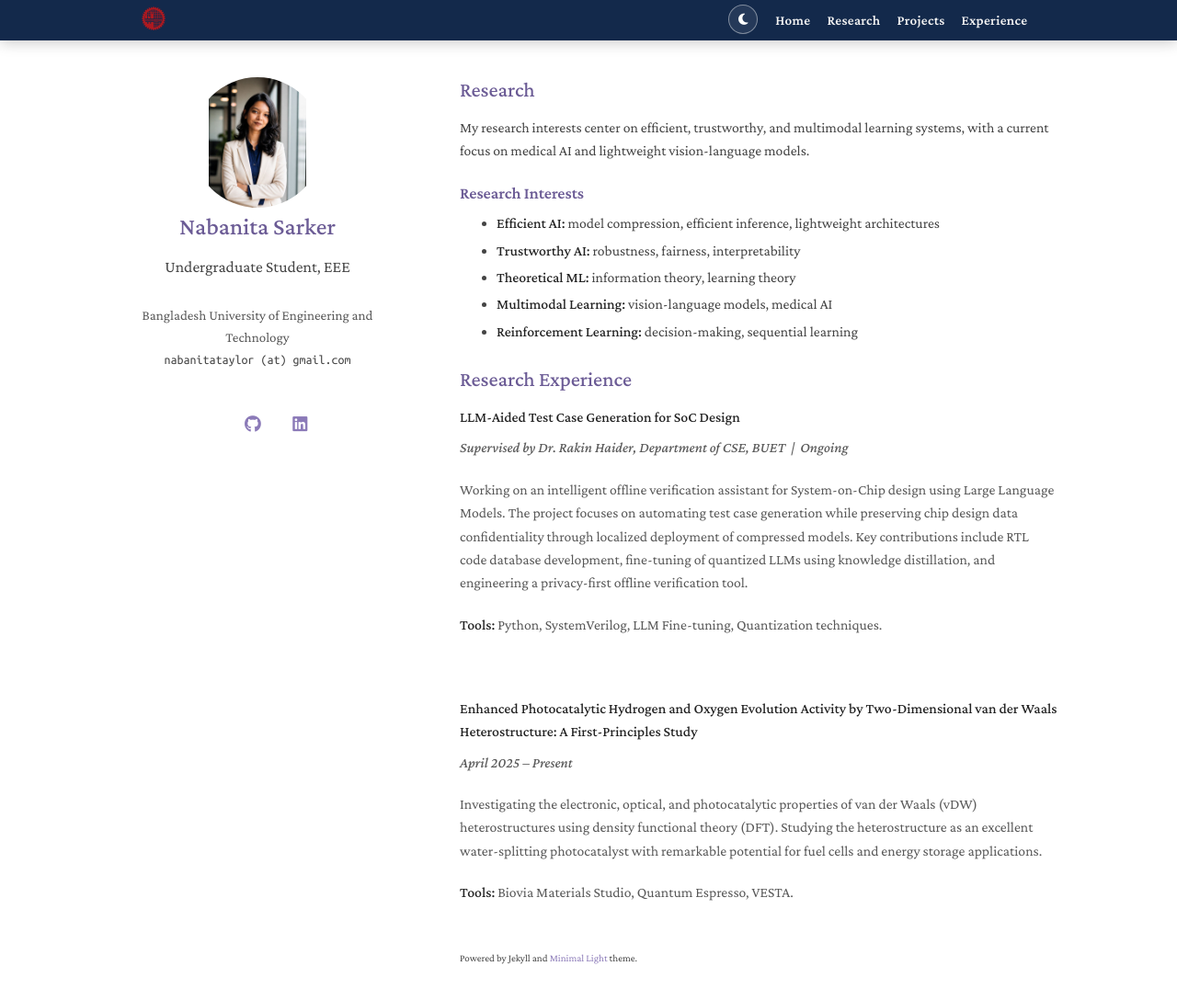
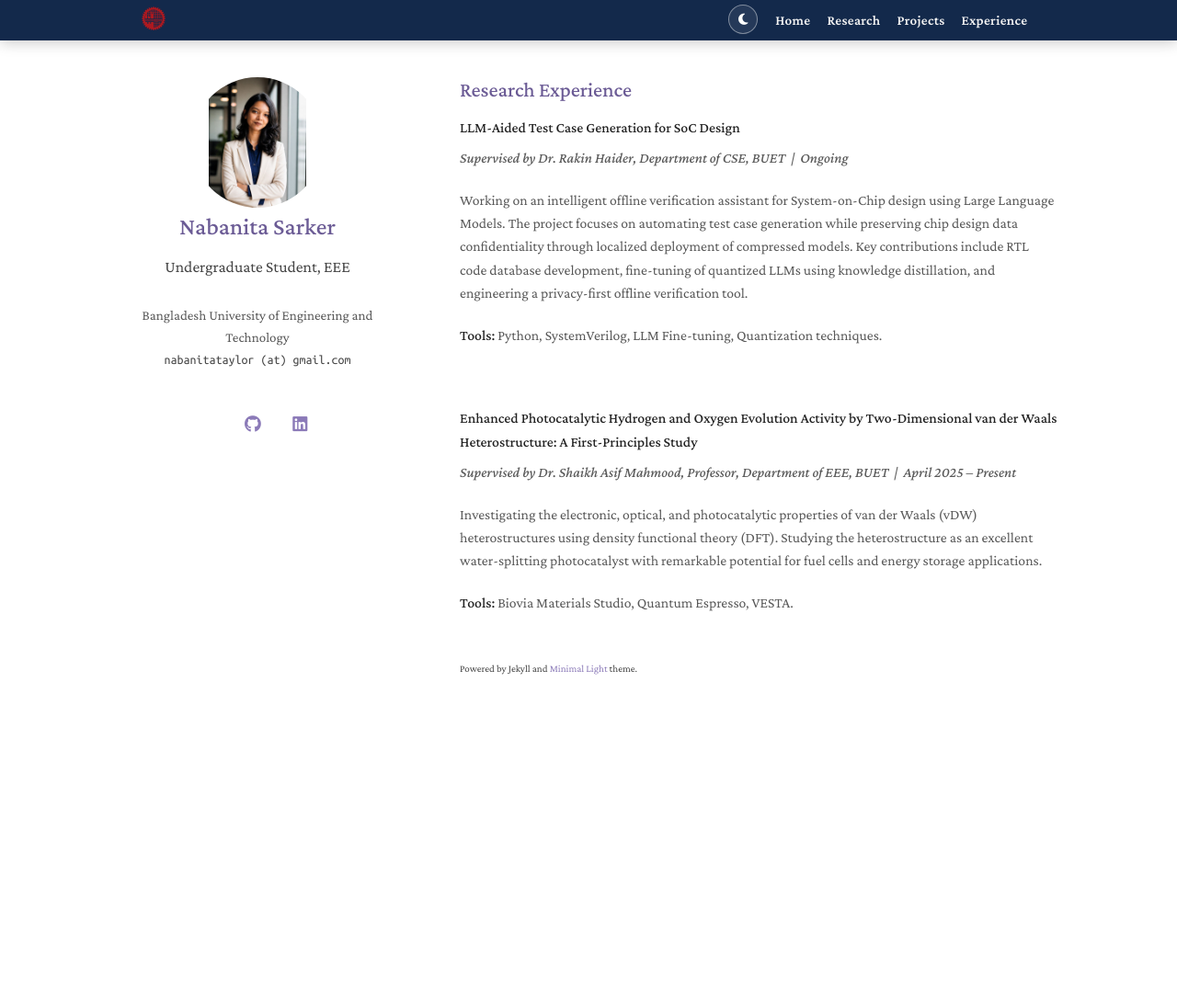
Before and after one commit to NabanitaSarker162/NabanitaSarker162.github.io, a Jekyll site: the page built from research/index.md, in a window 1280 px wide and 1123 px high. Shown: the top 1088 px of the window at 92% size. Built offline with Jekyll 4.4.1, drawn with Linux system fonts in a browser that asks for light colours; a style sheet for code colours, icons or effects is not loaded.

Commit message:
Fix research page, add supervisors and Dr. Rakin Haider to references

```diff
--- a/_includes/research.md
+++ b/_includes/research.md
@@ -18,7 +18,7 @@
   <autocolor><strong>Enhanced Photocatalytic Hydrogen and Oxygen Evolution Activity by Two-Dimensional van der Waals Heterostructure: A First-Principles Study</strong></autocolor>
 </p>
 
-<p><autocolor><em>April 2025 – Present</em></autocolor></p>
+<p><autocolor><em>Supervised by Dr. Shaikh Asif Mahmood, Professor, Department of EEE, BUET &nbsp;|&nbsp; April 2025 – Present</em></autocolor></p>
 
 <p>
   <autocolor>Investigating the electronic, optical, and photocatalytic properties of van der Waals (vDW) heterostructures using density functional theory (DFT). Studying the heterostructure as an excellent water-splitting photocatalyst with remarkable potential for fuel cells and energy storage applications.</autocolor>
--- a/research/index.md
+++ b/research/index.md
@@ -4,18 +4,4 @@ title: Research
 permalink: /research/
 ---
 
-## Research
-
-My research interests center on efficient, trustworthy, and multimodal learning systems, with a current focus on medical AI and lightweight vision-language models.
-
-### Research Interests
-
-<ul class="compact-list">
-  <li><strong>Efficient AI:</strong> model compression, efficient inference, lightweight architectures</li>
-  <li><strong>Trustworthy AI:</strong> robustness, fairness, interpretability</li>
-  <li><strong>Theoretical ML:</strong> information theory, learning theory</li>
-  <li><strong>Multimodal Learning:</strong> vision-language models, medical AI</li>
-  <li><strong>Reinforcement Learning:</strong> decision-making, sequential learning</li>
-</ul>
-
 {% include research.md %}
```
Also changed, not shown: _includes/services.md (+1 -0 lines).
